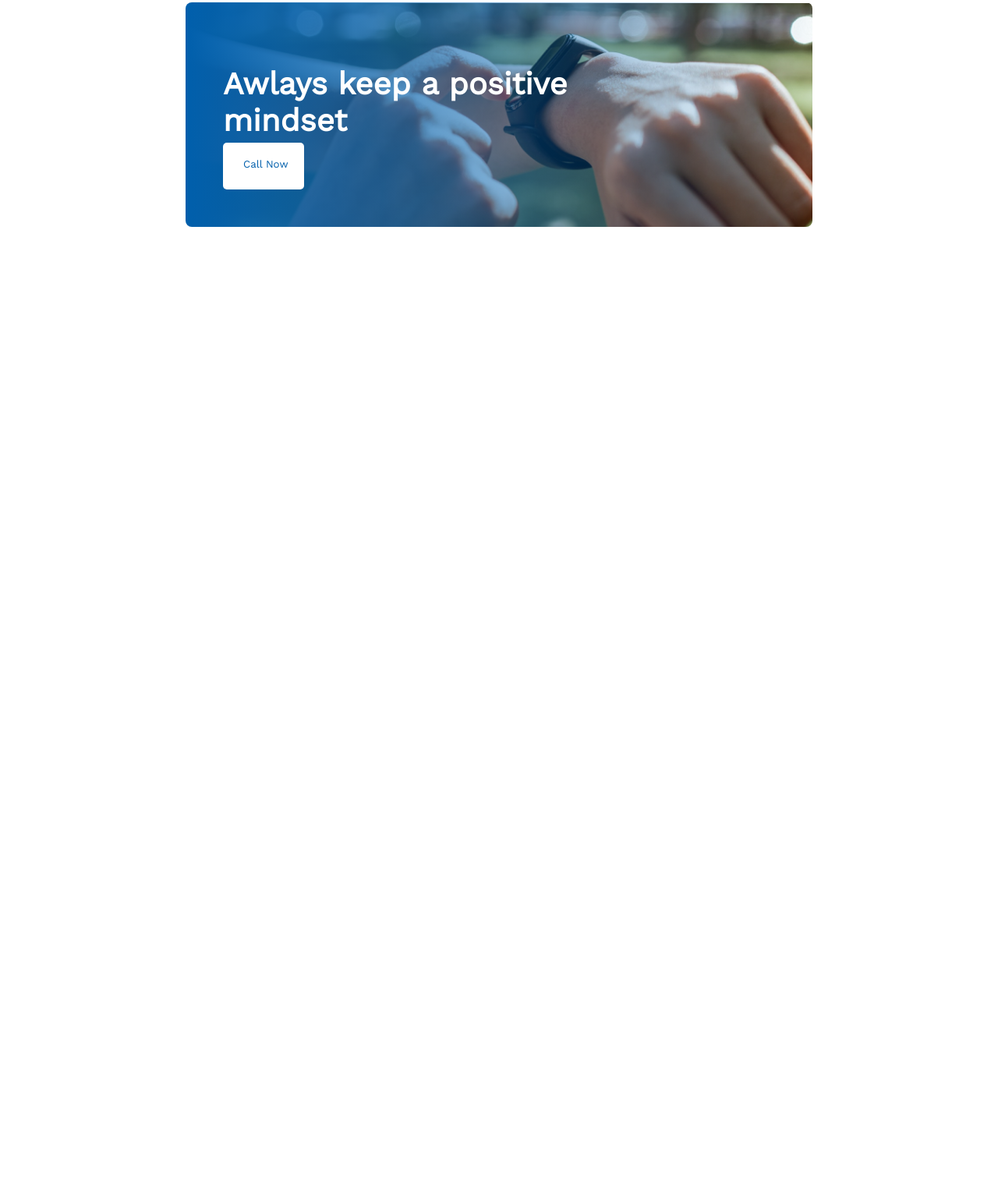
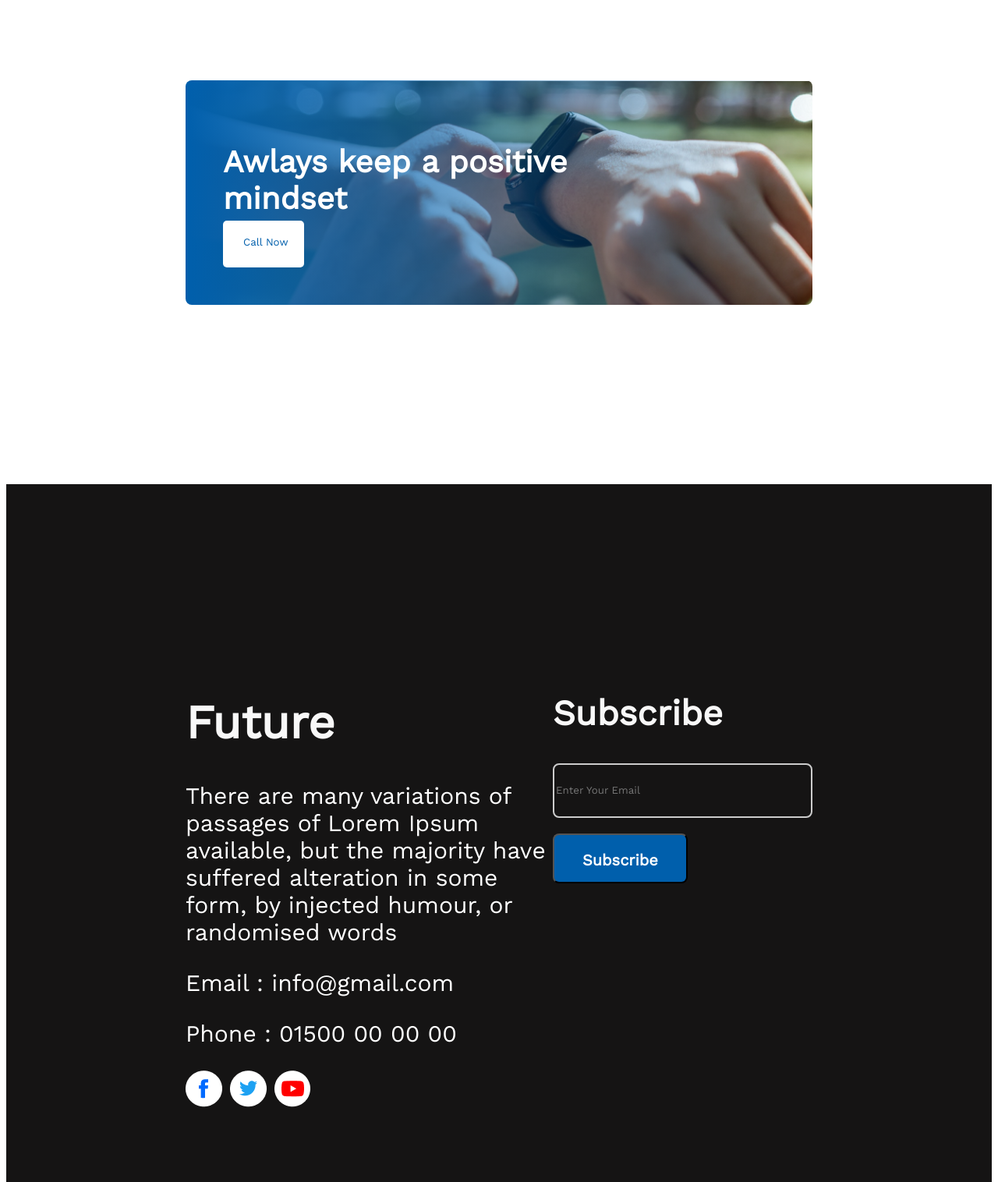
Before and after one commit to Md-Shifaz-Mamur/assignment_1, a plain HTML site: page index.html in a window 1280 px wide. Shown: the part 2904-4420 px from the top of the page at 78% size. Before the commit the page ends 3325 px from the top, so only its background shows below. Drawn offline with nearby package versions, Linux system fonts and the light colour scheme.

Commit message:
footer added

```diff
--- a/index.html
+++ b/index.html
@@ -109,7 +109,33 @@
 
     </main>
     <footer>
+        <div class="footer-contents">
+            <div class="footer-content-left">
+                <h1 class="footer-title">
+                    Future
+                </h1>
+                <p class="footer-subtitle">There are many variations of passages of Lorem Ipsum <br>
+                    available, but the majority have suffered alteration in some <br> form, by injected humour, or randomised words</p>
+                <p class="mail">Email : info@gmail.com</p>
+                <p class="phone">Phone : 01500 00 00 00</p>
+                <ul class="footer-icon">
+                    <li><img src="/images/icons/fb.png" alt="fb"></li>
+                    <li><img src="/images/icons/twitter.png" alt="tweeter"></li>
+                    <li><img src="/images/icons/youtube.png" alt="youtube"></li>
+                </ul>
+            </div>
+            <div class="footer-contents-right">
+                <h2 class="subscribe">Subscribe</h2>
+                <form action="">
+                    <input type="text"
+                    name="email" id="email"
+                    placeholder="Enter Your Email">
+                </form>
 
+
+                <button class="btn-subscribe">Subscribe</button>
+            </div>
+        </div>
     </footer>
 </body>
 
--- a/styles/assignment_1.css
+++ b/styles/assignment_1.css
@@ -125,7 +125,7 @@
     background-size: cover;
     background-position: center;
     padding: 3em;
-    margin: 130px 230px;
+    margin: 230px 230px;
     border-radius: 8px;
     color: #FFFFFF;
 }
@@ -136,7 +136,7 @@
     margin-bottom: 0;
 }
 
-.btn-plan-banner{
+.btn-plan-banner {
     color: #005FAC;
     border: 0px;
     background-color: #FFFFFF;
@@ -145,3 +145,75 @@
     margin-top: 5px;
 
 }
+
+/* Footer */
+
+.footer-contents {
+    display: flex;
+    justify-content: space-between;
+    padding: 230px 230px;
+    background: #151414;
+    color: #FFFFFF;
+}
+
+.footer-content-left {
+    gap: 10px;
+
+}
+
+.footer-title {
+    font-weight: 800;
+    font-size: 60px;
+    color: #F8F8F8;
+}
+
+.footer-icon {
+    display: flex;
+    gap: 10px;
+    list-style-type: none;
+    padding: 0px;
+}
+
+.footer-subtitle {
+    font-weight: 400;
+    font-size: 30px;
+}
+
+.mail {
+    font-weight: 400;
+    font-size: 30px;
+
+}
+
+.phone {
+    font-weight: 400;
+    font-size: 30px;
+
+}
+
+.subscribe {
+    font-weight: 800;
+    font-size: 45px;
+    color: #F8F8F8;
+
+}
+
+input {
+    height: 64px;
+    width: 325px;
+    border: 2px solid #ccc;
+    margin-bottom: 20px;
+    background: #151414;
+    border-radius: 8px;
+}
+
+.btn-subscribe {
+    height: 64px;
+    left: 1046px;
+    background: #005FAC;
+    border-radius: 8px;
+    color: #FFFFFF;
+    padding: 20px 36px;
+    font-weight: 600;
+    font-size: 20px;
+}
```
